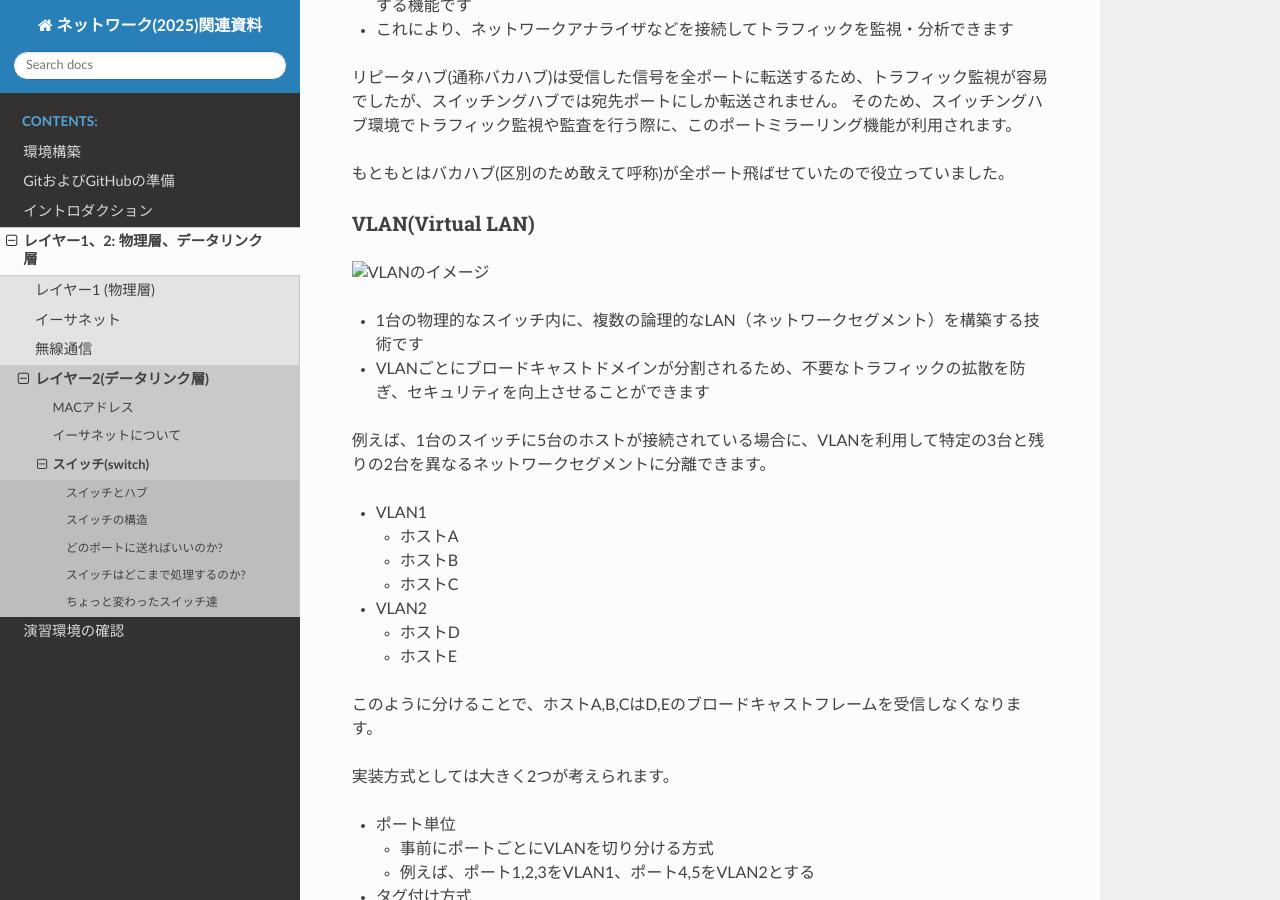
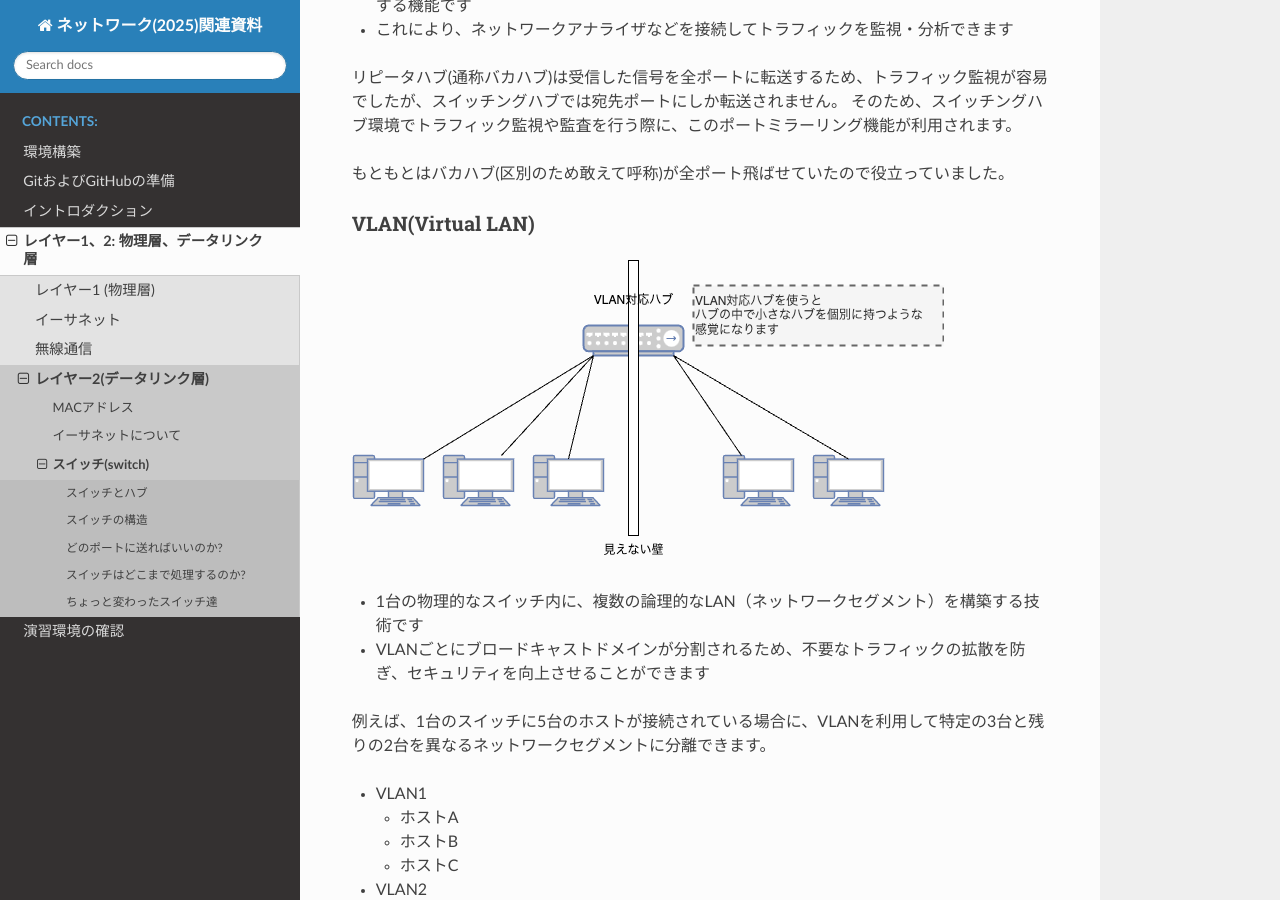
Before and after one commit to densuke/2025-network-doc, a Sphinx documentation site: the page built from source/w02-layer1/w04-layer2/switch.md, in a window 1280 px wide and 900 px high, scrolled down 3710 px. Built offline with Sphinx 7.4.7 and the Read the Docs theme 3.1.0, drawn with Linux system fonts in a browser that asks for light colours.

Commit message:
VLANのイメージがおかしかったので訂正

```diff
--- a/source/w02-layer1/w04-layer2/switch.md
+++ b/source/w02-layer1/w04-layer2/switch.md
@@ -126,7 +126,7 @@
 
 ### VLAN(Virtual LAN)
 
-![VLANのイメージ](image/vlan.drawio.png)
+![VLANのイメージ](images/vlan.drawio.png)
 
 - 1台の物理的なスイッチ内に、複数の論理的なLAN（ネットワークセグメント）を構築する技術です
 - VLANごとにブロードキャストドメインが分割されるため、不要なトラフィックの拡散を防ぎ、セキュリティを向上させることができます
```
